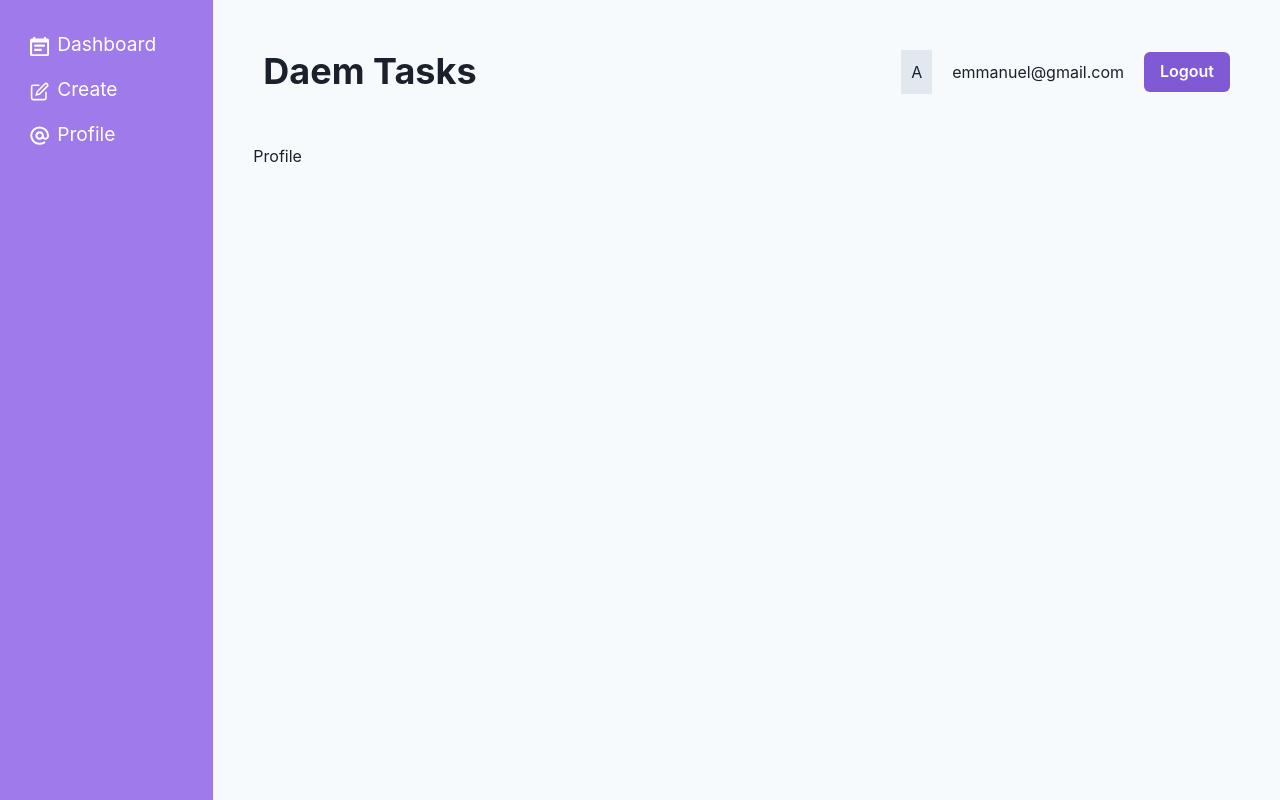
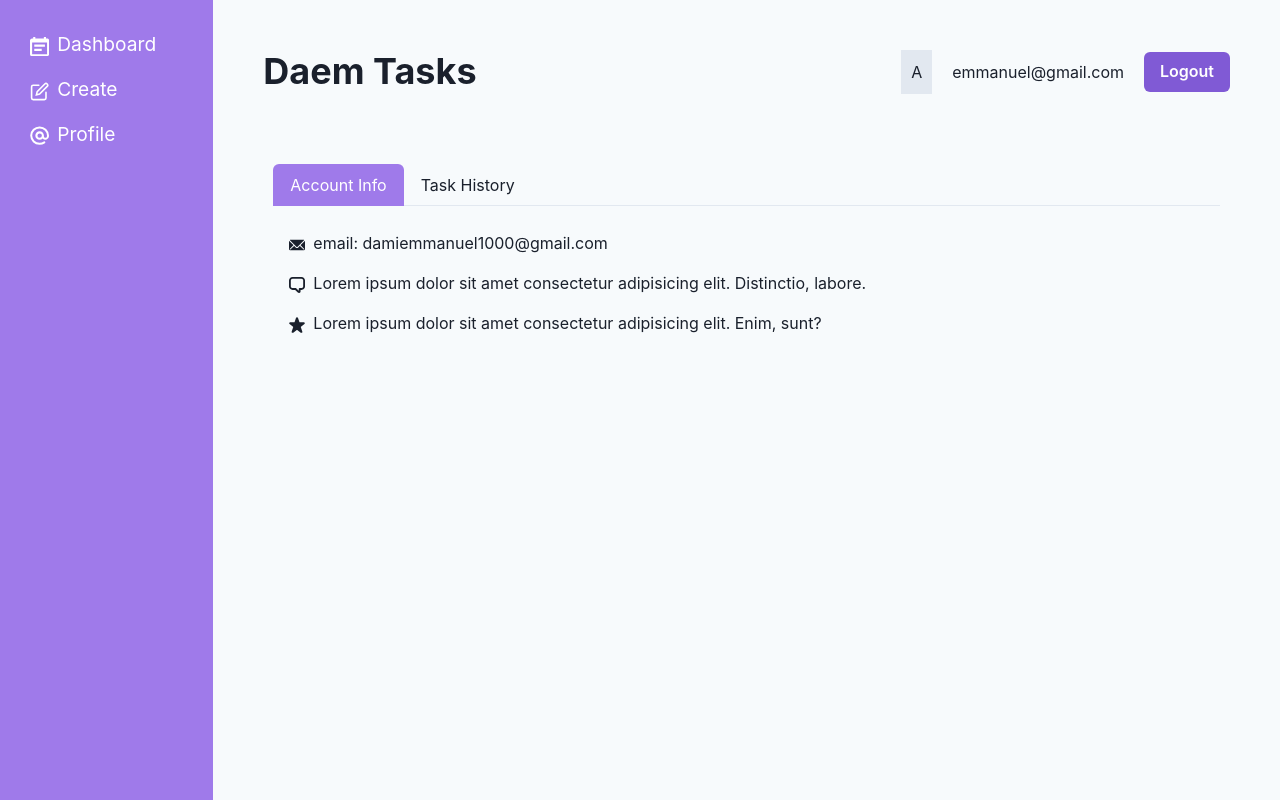
Before and after one commit to DAEM007/task-manager-chakra, a React (Vite) app: page /profile in a window 1280 px wide. Built offline with nearby package versions, Linux system fonts and the light colour scheme.

Commit message:
updated profile

```diff
--- a/src/pages/Profile.jsx
+++ b/src/pages/Profile.jsx
@@ -1,5 +1,77 @@
+import {
+  ChatIcon,
+  EmailIcon,
+  StarIcon,
+  CheckCircleIcon,
+  WarningIcon
+} from "@chakra-ui/icons";
+
+import {
+  List,
+  ListIcon,
+  ListItem,
+  Tab,
+  TabList,
+  TabPanel,
+  TabPanels,
+  Tabs
+} from "@chakra-ui/react";
+
 export default function Profile() {
   return (
-    <div>Profile</div>
+    <Tabs p="20px" mt="40px" variant="enclosed">
+      <TabList>
+        <Tab _selected={{ bg: 'purple.400', color: 'white' }}>Account Info</Tab>
+        <Tab _selected={{ bg: 'purple.400', color: 'white' }}>Task History</Tab>
+      </TabList>
+
+      <TabPanels py="10px">
+        <TabPanel>
+          <List spacing={4}>
+            <ListItem>
+              <ListIcon as={EmailIcon} />
+              email: damiemmanuel1000@gmail.com
+            </ListItem>
+            <ListItem>
+              <ListIcon as={ChatIcon} />
+              Lorem ipsum dolor sit amet consectetur adipisicing elit. Distinctio, labore.
+            </ListItem>
+            <ListItem>
+              <ListIcon as={StarIcon} />
+              Lorem ipsum dolor sit amet consectetur adipisicing elit. Enim, sunt?
+            </ListItem>
+          </List>
+        </TabPanel>
+        <TabPanel>
+        <List spacing={4}>
+            <ListItem>
+              <ListIcon as={CheckCircleIcon} color="teal.400" />
+              Lorem ipsum dolor sit amet consectetur.
+            </ListItem>
+            <ListItem>
+              <ListIcon as={CheckCircleIcon} color="teal.400" />
+              Lorem ipsum dolor sit amet consectetur.
+            </ListItem>
+            <ListItem>
+              <ListIcon as={WarningIcon} color="red.400" />
+              Lorem ipsum dolor sit amet consectetur.
+            </ListItem>
+            <ListItem>
+              <ListIcon as={CheckCircleIcon} color="teal.400" />
+              Lorem ipsum dolor sit amet consectetur.
+            </ListItem>
+            <ListItem>
+              <ListIcon as={WarningIcon} color="red.400" />
+              Lorem ipsum dolor sit amet consectetur.
+            </ListItem>
+            <ListItem>
+              <ListIcon as={CheckCircleIcon} color="teal.400" />
+              Lorem ipsum dolor sit amet consectetur.
+            </ListItem>
+          </List>
+        </TabPanel>
+      </TabPanels>
+
+    </Tabs>
   )
 }
```
